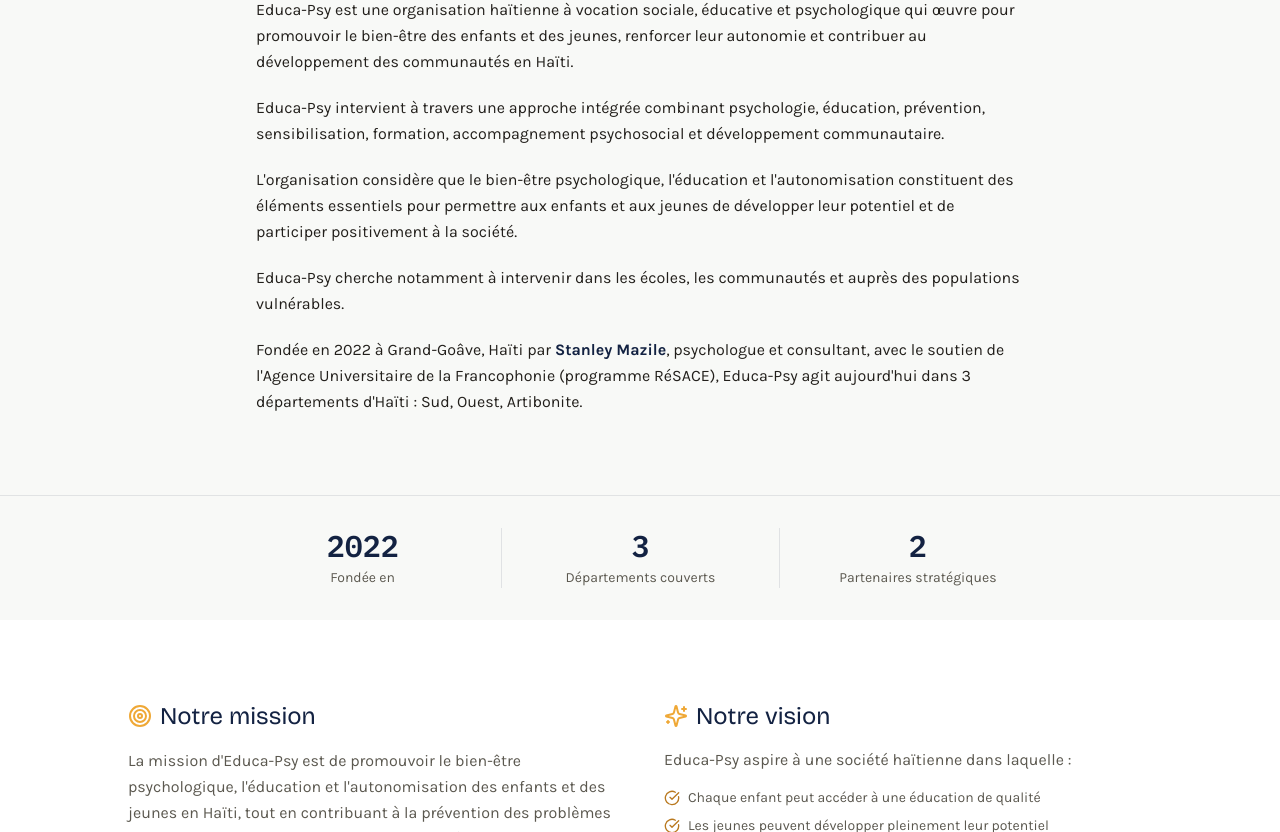
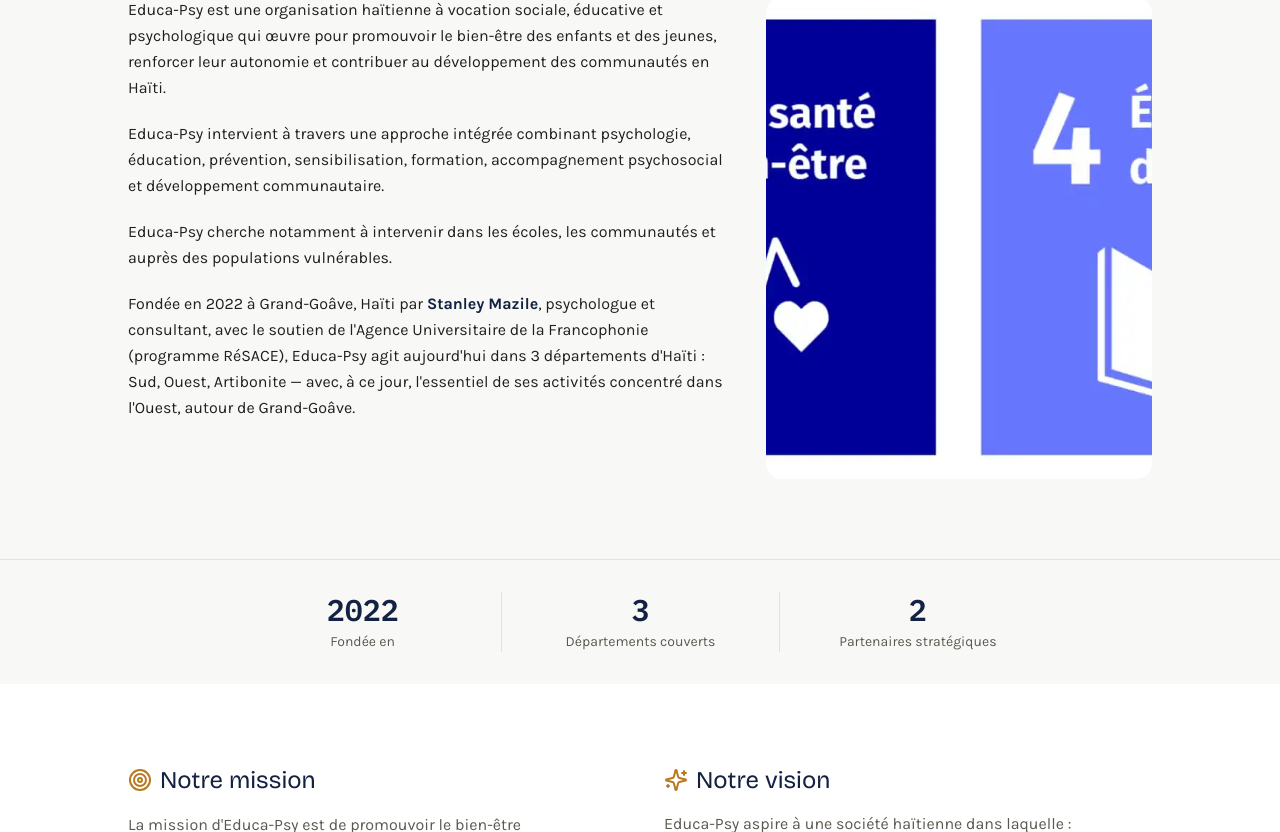
Before and after one commit to stanleymazile/Educa-Psy, a React (Vite) app: page /a-propos in a window 1280 px wide. Shown: the part 468-1300 px from the top of the page. Built offline with nearby package versions, Linux system fonts and the light colour scheme.

Commit message:
Update APropos.jsx

```diff
--- a/src/pages/APropos.jsx
+++ b/src/pages/APropos.jsx
@@ -1,9 +1,12 @@
+import { Link } from "react-router-dom";
 import { Sparkles, Target, CheckCircle, Quote } from "lucide-react";
 import { usePageTitle } from "../hooks/usePageTitle.js";
 import Reveal from "../components/Reveal.jsx";
 import PageHero from "../components/PageHero.jsx";
 import SectionHeader from "../components/SectionHeader.jsx";
 import IconCard from "../components/IconCard.jsx";
+import MediaCard from "../components/MediaCard.jsx";
+import { stockImage } from "../utils/images.js";
 import { VALEURS, APPROCHE, PARTENAIRES, ORG_FACTS } from "../data/content.js";
 
 const VISION = [
@@ -17,6 +20,13 @@
   "Les communautés disposent de davantage de ressources pour faire face aux difficultés sociales",
 ];
 
+// Liens "en savoir plus" pour chaque partenaire : externe si vérifié, sinon
+// vers la page interne la plus pertinente (pas de lien inventé).
+const PARTENAIRE_LINKS = {
+  "AUF — Agence Universitaire de la Francophonie": { href: "https://www.auf.org" },
+  "AJART Haïti": { to: "/programmes#programme-arts-medias" },
+};
+
 export default function APropos() {
   usePageTitle("À propos");
 
@@ -29,31 +39,34 @@
       />
 
       <section className="py-16 sm:py-20 px-4 sm:px-6 lg:px-8">
-        <Reveal>
-          <div className="max-w-3xl mx-auto space-y-5 leading-relaxed text-ink">
+        <div className="max-w-5xl mx-auto grid lg:grid-cols-5 gap-10 items-start">
+          <Reveal className="lg:col-span-3">
+            <div className="space-y-5 leading-relaxed text-ink">
               <p>
-              Educa-Psy est une organisation haïtienne à vocation sociale, éducative et psychologique qui œuvre pour
-              promouvoir le bien-être des enfants et des jeunes, renforcer leur autonomie et contribuer au
+                Educa-Psy est une organisation haïtienne à vocation sociale, éducative et psychologique qui œuvre
+                pour promouvoir le bien-être des enfants et des jeunes, renforcer leur autonomie et contribuer au
                 développement des communautés en Haïti.
               </p>
               <p>
                 Educa-Psy intervient à travers une approche intégrée combinant psychologie, éducation, prévention,
                 sensibilisation, formation, accompagnement psychosocial et développement communautaire.
               </p>
-            <p>
-              L'organisation considère que le bien-être psychologique, l'éducation et l'autonomisation constituent
-              des éléments essentiels pour permettre aux enfants et aux jeunes de développer leur potentiel et de
-              participer positivement à la société.
-            </p>
               <p>Educa-Psy cherche notamment à intervenir dans les écoles, les communautés et auprès des populations vulnérables.</p>
               <p>
                 Fondée en {ORG_FACTS.foundedYear} à {ORG_FACTS.foundedPlace} par{" "}
                 <strong className="text-navy">{ORG_FACTS.founder}</strong>, psychologue et consultant, avec le
                 soutien de l'Agence Universitaire de la Francophonie (programme RéSACE), Educa-Psy agit aujourd'hui
-              dans {ORG_FACTS.departments} départements d'Haïti : {ORG_FACTS.departmentsList.join(", ")}.
+                dans {ORG_FACTS.departments} départements d'Haïti : {ORG_FACTS.departmentsList.join(", ")} — avec,
+                à ce jour, l'essentiel de ses activités concentré dans l'Ouest, autour de Grand-Goâve.
               </p>
             </div>
           </Reveal>
+          <Reveal className="lg:col-span-2" delay={100}>
+            <div className="rounded-2xl overflow-hidden aspect-[4/5]">
+              <img src={stockImage(2).src} alt={stockImage(2).alt} loading="lazy" className="w-full h-full object-cover" />
+            </div>
+          </Reveal>
+        </div>
       </section>
 
       <section className="border-t border-navy/10">
@@ -75,7 +88,7 @@
         <div className="max-w-5xl mx-auto grid lg:grid-cols-2 gap-12">
           <Reveal>
             <h2 className="font-display text-2xl mb-4 flex items-center gap-2 text-navy">
-              <Target className="w-6 h-6 text-gold" /> Notre mission
+              <Target className="w-6 h-6 text-gold-deep" /> Notre mission
             </h2>
             <p className="leading-relaxed text-ink-soft">
               La mission d'Educa-Psy est de promouvoir le bien-être psychologique, l'éducation et l'autonomisation
@@ -86,7 +99,7 @@
           </Reveal>
           <Reveal delay={100}>
             <h2 className="font-display text-2xl mb-4 flex items-center gap-2 text-navy">
-              <Sparkles className="w-6 h-6 text-gold" /> Notre vision
+              <Sparkles className="w-6 h-6 text-gold-deep" /> Notre vision
             </h2>
             <p className="mb-4 text-ink-soft">Educa-Psy aspire à une société haïtienne dans laquelle :</p>
             <ul className="space-y-2">
@@ -116,7 +129,7 @@
 
       <section className="py-16 sm:py-20 px-4 sm:px-6 lg:px-8 bg-white">
         <Reveal>
-          <SectionHeader eyebrow="Notre approche" title="Comment nous travaillons" />
+          <SectionHeader eyebrow="Notre approche" title="Comment nous travaillons" to="/programmes" />
         </Reveal>
         <div className="max-w-6xl mx-auto grid sm:grid-cols-2 lg:grid-cols-3 gap-6">
           {APPROCHE.map((a, i) => (
@@ -133,15 +146,21 @@
         </Reveal>
         <div className="max-w-3xl mx-auto grid sm:grid-cols-2 gap-6">
           {PARTENAIRES.map((p, i) => (
-            <Reveal key={p.name} delay={i * 60}>
-              <IconCard item={{ title: p.name, desc: p.desc, Icon: p.Icon }} />
+            <Reveal key={p.name} delay={i * 80}>
+              <MediaCard
+                image={stockImage(i)}
+                title={p.name}
+                desc={p.desc}
+                to={PARTENAIRE_LINKS[p.name]?.to}
+                href={PARTENAIRE_LINKS[p.name]?.href}
+              />
             </Reveal>
           ))}
         </div>
       </section>
 
       {/* Emplacement honnête pour témoignages — pas de citation inventée */}
-      <section className="py-16 sm:py-20 px-4 sm:px-6 lg:px-8">
+      <section className="py-16 sm:py-20 px-4 sm:px-6 lg:px-8 bg-white">
         <Reveal>
           <div className="max-w-3xl mx-auto rounded-3xl border-2 border-dashed border-navy/15 p-10 text-center">
             <Quote className="w-8 h-8 mx-auto mb-4 text-navy/30" />
@@ -154,7 +173,7 @@
         </Reveal>
       </section>
 
-      <section className="py-16 sm:py-20 px-4 sm:px-6 lg:px-8 bg-white">
+      <section className="py-16 sm:py-20 px-4 sm:px-6 lg:px-8">
         <Reveal>
           <div className="max-w-3xl mx-auto rounded-3xl p-8 sm:p-10 bg-gold-soft">
             <h2 className="font-display text-xl mb-4 text-navy">En résumé</h2>
@@ -163,11 +182,14 @@
               l'éducation et du développement communautaire. Sa mission est de promouvoir le bien-être, l'éducation
               et l'autonomisation des enfants et des jeunes en Haïti. À travers ses programmes de soutien
               psychosocial, d'intervention scolaire, d'éducation, de mentorat, de jeux d'esprit, de sensibilisation,
-              de formation, de sport, d'éducation numérique, d'environnement, d'éducation financière, de cinéma et
-              de consulting, Educa-Psy cherche à apporter des réponses adaptées aux besoins des communautés.
-              L'organisation accorde une attention particulière aux enfants, aux adolescents, aux jeunes, aux
-              femmes, aux écoles et aux personnes vulnérables.
+              de formation, de sport, d'éducation numérique, d'environnement, d'éducation financière, de cinéma,
+              d'arts &amp; médias et de consulting, Educa-Psy cherche à apporter des réponses adaptées aux besoins
+              des communautés. L'organisation accorde une attention particulière aux enfants, aux adolescents, aux
+              jeunes, aux femmes, aux écoles et aux personnes vulnérables.
             </p>
+            <Link to="/programmes" className="inline-flex items-center gap-1.5 text-sm font-semibold text-navy mt-4 hover:opacity-70 transition-opacity">
+              Voir le détail des programmes →
+            </Link>
           </div>
         </Reveal>
       </section>
```
Lines whose indentation alone changed are shown as unchanged.
